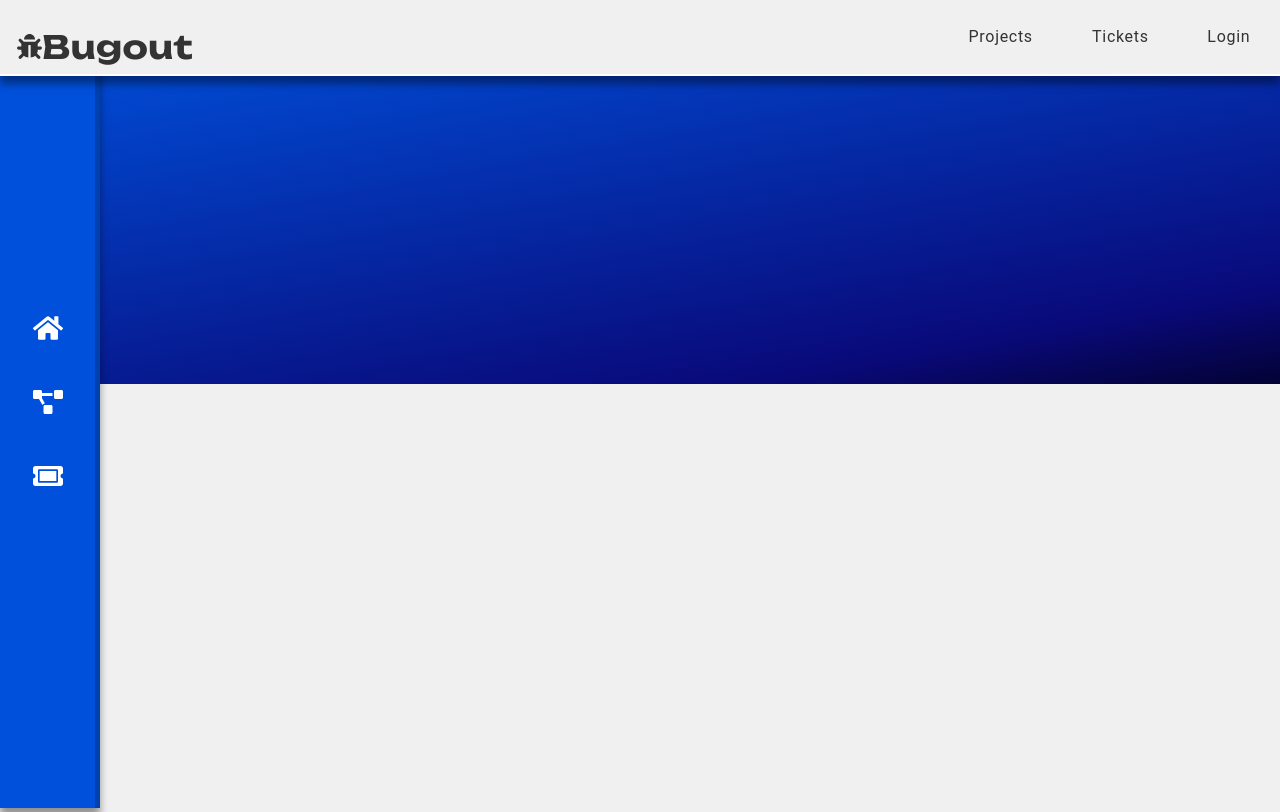
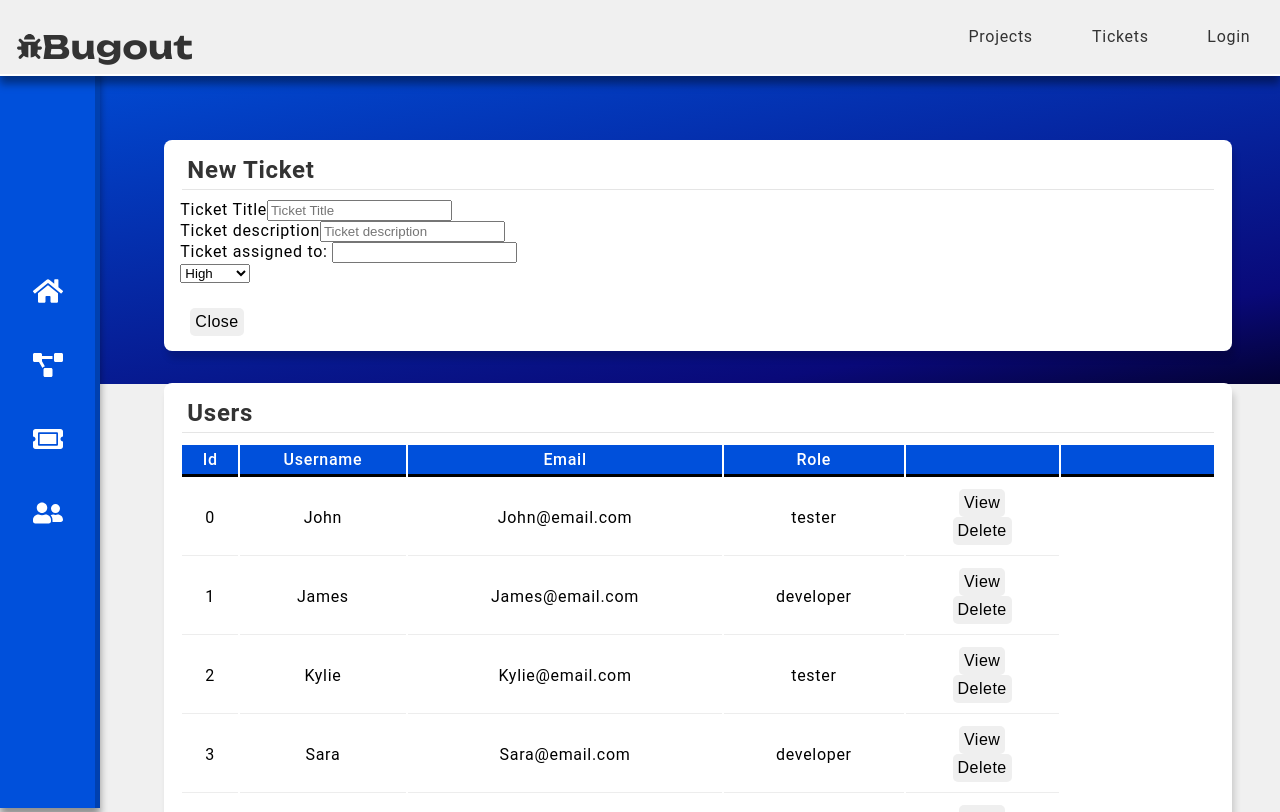
Before and after one commit to Jamie-Muir/bugout, a React (Create React App) app: page /users in a window 1280 px wide. Shown: the top 812 px of the page. Built offline with nearby package versions, Linux system fonts and the light colour scheme.

Commit message:
added user list

```diff
--- a/src/components/layout/Sidebar.js
+++ b/src/components/layout/Sidebar.js
@@ -1,5 +1,5 @@
 import React from 'react'
-import { FaHome, FaProjectDiagram, FaTicketAlt } from 'react-icons/fa';
+import { FaHome, FaProjectDiagram, FaTicketAlt, FaUserFriends } from 'react-icons/fa';
 import { Link } from 'react-router-dom';
 
 import classes from './Sidebar.module.scss';
@@ -25,6 +25,11 @@ function Sidebar() {
 						<FaTicketAlt size={iconSize} />
 					</Link>
 				</li>
+				<li>
+					<Link to='/users'>
+						<FaUserFriends size={iconSize} />
+					</Link>
+				</li>
 			</ul>
 		</nav>
 	)
--- a/src/components/layout/ViewRoute.js
+++ b/src/components/layout/ViewRoute.js
@@ -5,6 +5,7 @@ import Dashboard from '../../pages/Dashboard';
 import '../../index.css';
 import Projects from '../../pages/Projects';
 import Tickets from '../../pages/Tickets';
+import Users from '../../pages/Users';
 
 function ViewRoute() {
 	return (
@@ -13,6 +14,7 @@ function ViewRoute() {
 				<Route path='/' element={ <Dashboard /> } />
 				<Route path='/tickets' element={<Tickets />} exact />
 				<Route path='/projects' element={ <Projects /> } />
+				<Route path='/users' element={ <Users /> } />
 			</Routes>
 		</div>
 	)
--- /dev/null
+++ b/src/components/users/UserList.js
@@ -0,0 +1,21 @@
+import React from 'react';
+import Table from '../UI/Table';
+
+function UserList(props) {
+	const userHeadings = [
+		'Id',
+		'Username',
+		'Email',
+		'Role'
+	];
+
+	return (
+		<Table
+			title='Users'
+			tableData={props.users}
+			tableHeadings={userHeadings}
+		/>
+	)
+}
+
+export default UserList;
--- /dev/null
+++ b/src/pages/Users.js
@@ -0,0 +1,20 @@
+import React from 'react'
+
+import NewTableItem from '../components/form/NewTableItem';
+import NewTicketForm from '../components/tickets/NewTicketForm';
+import UserList from '../components/users/UserList';
+
+import FakeUsers from '../store/FakeUsers';
+
+function Users() {
+	const form = <NewTicketForm />
+
+	return (
+		<>
+			<NewTableItem title='New Ticket' form={form} />
+			<UserList users={FakeUsers} />
+		</>
+	)
+}
+
+export default Users;
--- /dev/null
+++ b/src/store/FakeUsers.js
@@ -0,0 +1,34 @@
+const FakeUsers = [
+	{
+		id: 0,
+		username: 'John',
+		email: 'John@email.com',
+		role: 'tester',
+	},
+	{
+		id: 1,
+		username: 'James',
+		email: 'James@email.com',
+		role: 'developer',
+	},
+	{
+		id: 2,
+		username: 'Kylie',
+		email: 'Kylie@email.com',
+		role: 'tester',
+	},
+	{
+		id: 3,
+		username: 'Sara',
+		email: 'Sara@email.com',
+		role: 'developer',
+	},
+	{
+		id: 4,
+		username: 'Jamie',
+		email: 'Jamie@email.com',
+		role: 'admin',
+	},
+]
+
+export default FakeUsers;
```
